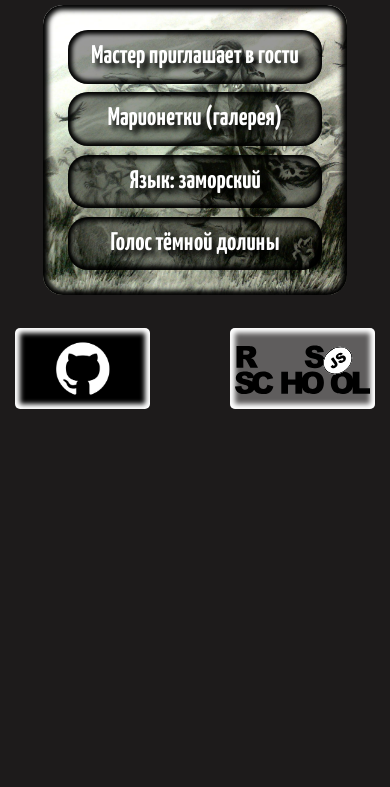
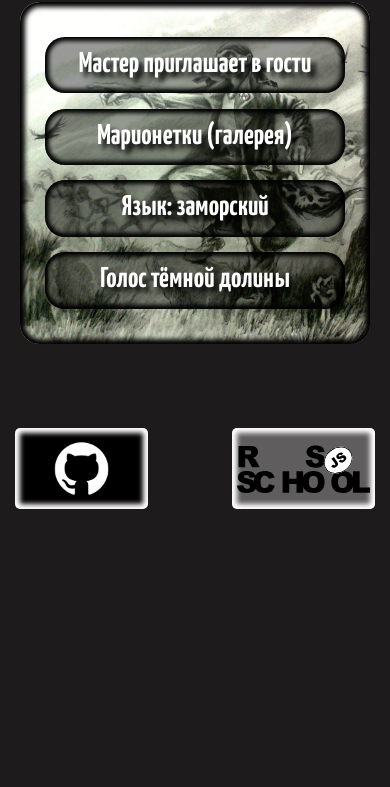
Before and after one commit to davidpinkevich/rock-music, a website built with webpack: page rock-music/src/html/index.html in a window 390 px wide. Shown: the part 57-844 px from the top of the page. Built offline with nearby package versions, Linux system fonts and the light colour scheme.

Commit message:
fix: change preview adaptive for 360px

```diff
--- a/rock-music/src/style/preview/footer.scss
+++ b/rock-music/src/style/preview/footer.scss
@@ -7,7 +7,7 @@
   color: white;
   text-shadow: 5px 5px 5px black;
   @media (max-width: 1120px) {
-    @include adaptiv-1000(margin-top, 45, 10);
+    @include adaptiv-1000(margin-top, 45, 65);
   }
   &__body {
     display: flex;
--- a/rock-music/src/style/preview/gallery.scss
+++ b/rock-music/src/style/preview/gallery.scss
@@ -63,35 +63,17 @@ gap: 10px;
 margin-bottom: 20px;
 }
 
-@keyframes delay {
-  0% {
-    left: -100%;
-  }
-
-  50% {
-    left: -50%;
-  }
-
-  100%{
-    left: 0;
-  }
-}
-
-
 .block__header-img {
   position: relative;
   border-radius: 20px;
   min-width: 180px;
   min-height: 180px;
-  animation: delay 0.8s;
-  // box-shadow:  0px 0px 4px 4px black;
   @media (max-width:600px){
     @include adaptiv-600(min-width, 180, 100);
     @include adaptiv-600(min-height, 180, 100);
   }
   img {
     position: absolute;
-    // box-shadow:  0px 0px 4px 4px black;
     border-radius: 20px;
     top: 0;
     left: 0;
--- a/rock-music/src/style/preview/general.scss
+++ b/rock-music/src/style/preview/general.scss
@@ -8,7 +8,7 @@
 //"Caveat"
 
 @mixin adaptiv-1000($property, $startSize, $minSize) {
-	#{$property}: calc(#{$minSize + px} + (#{$startSize} - #{$minSize}) * ((100vw - 320px) / (1220 - 320)));
+	#{$property}: calc(#{$minSize + px} + (#{$startSize} - #{$minSize}) * ((100vw - 360px) / (1120 - 360)));
 }
 
 
@@ -18,7 +18,7 @@
 }
 body {
   background: url("../../img/quiz/back.jpg") no-repeat;
-  padding: 0 15px;
+  padding: 0 10px;
   height: 100vh;
   background-size: cover;
   &::after {
--- a/rock-music/src/style/preview/main.scss
+++ b/rock-music/src/style/preview/main.scss
@@ -10,19 +10,19 @@ main {
 .main {
   background: url("../../img/preview/kish6.jpg") no-repeat 50%;
   box-shadow: inset 0px 0px 5px 5px black;
-  padding: 25px;
+  padding: 35px 25px;
   background-size: cover;
   border-radius: 20px;
   display: flex;
   flex-direction: column;
   justify-content: space-between;
-  gap: 15px;
+  gap: 20px;
   width: 600px;
   margin: 0 auto;
   text-shadow: 5px 5px 5px black;
   @media (max-width:1120px) {
-    @include adaptiv-1000(gap, 15, 8);
-    @include adaptiv-1000(width, 600, 280);
+    @include adaptiv-1000(gap, 20, 15);
+    @include adaptiv-1000(width, 600, 340);
   }
   &__item {
     transition: all 0.5s ease 0s;
@@ -61,7 +61,7 @@ main {
     padding: 0 5px;
     z-index: 1;
     @media (max-width:1120px){
-      @include adaptiv-1000(font-size, 44, 24);
+      @include adaptiv-1000(font-size, 44, 28);
     }
   }
 }
```
